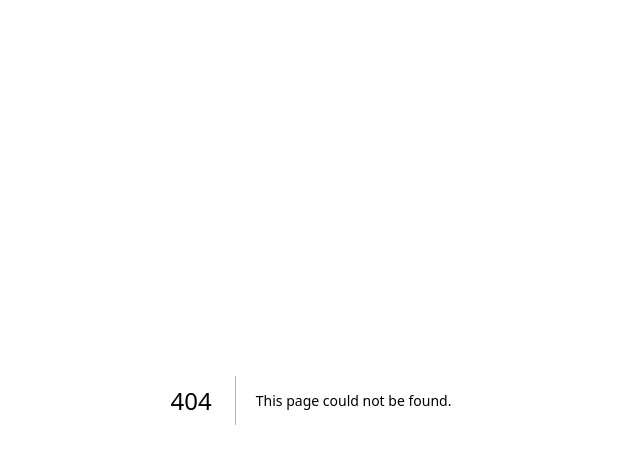
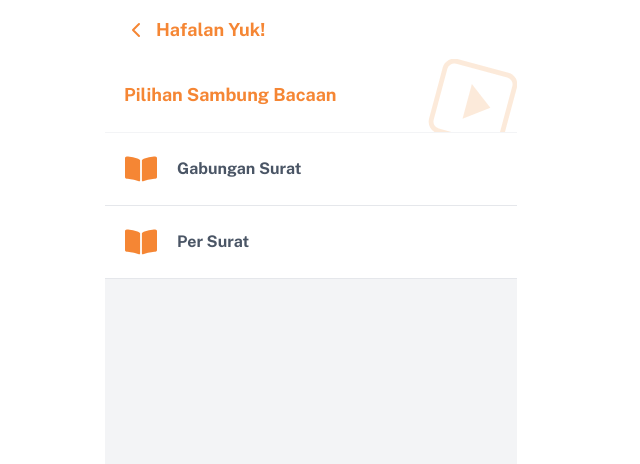
Before and after one commit to tzygak07/hamim-fe, a Next.js app: page /sambung-bacaan/26 in a window 1280 px wide. Before the commit this address had no page. Shown: the top 464 px of the page, without its empty margins (329-969 px from the left). Built offline with nearby package versions, Linux system fonts and the light colour scheme.

Commit message:
adding pilih sambung bacaan pages

```diff
--- /dev/null
+++ b/app/sambung-bacaan/[id]/page.tsx
@@ -0,0 +1,69 @@
+"use client";
+
+import Link from "next/link";
+import { useParams } from "next/navigation";
+import { FiChevronLeft } from "react-icons/fi";
+import { FaBookOpen } from "react-icons/fa";
+
+// Komponen Card Opsi agar kodenya tidak berulang
+function OptionItem({ title, href }: { title: string; href: string }) {
+  return (
+    <Link
+      href={href}
+      className="flex w-full items-center gap-[20px] border-b border-gray-200 bg-white px-[20px] py-[20px] transition-colors hover:bg-orange-50"
+    >
+      <FaBookOpen className="text-[32px] text-primary" />
+      <span className="text-[16px] font-bold text-gray-600">{title}</span>
+    </Link>
+  );
+}
+
+export default function PilihanSambungBacaanPage() {
+  // Mengambil parameter ID dari URL (misal: '30' jika url-nya /sambung-bacaan/30)
+  const params = useParams();
+  const juzId = params.id;
+
+  return (
+    <main className="relative mx-auto flex min-h-[100dvh] w-full max-w-[412px] flex-col bg-gray-100 font-sans text-dark">
+
+      {/* Bagian Header (Background Putih) */}
+      <div className="bg-white">
+        <div className="sticky top-0 z-50 flex items-center px-[19px] py-[16px]">
+          <Link href="/sambung-bacaan" className="flex items-center gap-2 text-primary transition-opacity hover:opacity-80">
+            <FiChevronLeft className="text-[24px]" />
+            <span className="text-[18px] font-bold">Hafalan Yuk!</span>
+          </Link>
+        </div>
+
+        {/* Bagian Judul Halaman */}
+        <div className="relative flex items-center justify-between overflow-hidden border-b border-gray-100 px-[19px] py-[24px]">
+          <h1 className="text-[18px] font-bold text-primary max-w-[60%] leading-snug">
+            Pilihan Sambung Bacaan
+          </h1>
+
+          {/* Dekorasi SVG melayang */}
+          <div className="absolute -right-4 -top-4 opacity-20">
+            <svg width="120" height="120" viewBox="0 0 100 100" fill="none" xmlns="http://www.w3.org/2000/svg">
+              <rect x="20" y="20" width="60" height="60" rx="8" stroke="#F2994A" strokeWidth="4" transform="rotate(15 50 50)"/>
+              <polygon points="45,35 65,50 45,65" fill="#F2994A" transform="rotate(15 50 50)"/>
+            </svg>
+          </div>
+        </div>
+      </div>
+
+      {/* Bagian List Pilihan */}
+      <div className="flex w-full flex-col">
+        {/* Mengarahkan URL sesuai ID Juz yang dipilih sebelumnya */}
+        <OptionItem
+          title="Gabungan Surat"
+          href={`/sambung-bacaan/${juzId}/gabungan`}
+        />
+        <OptionItem
+          title="Per Surat"
+          href={`/sambung-bacaan/${juzId}/per-surat`}
+        />
+      </div>
+
+    </main>
+  );
+}
```
